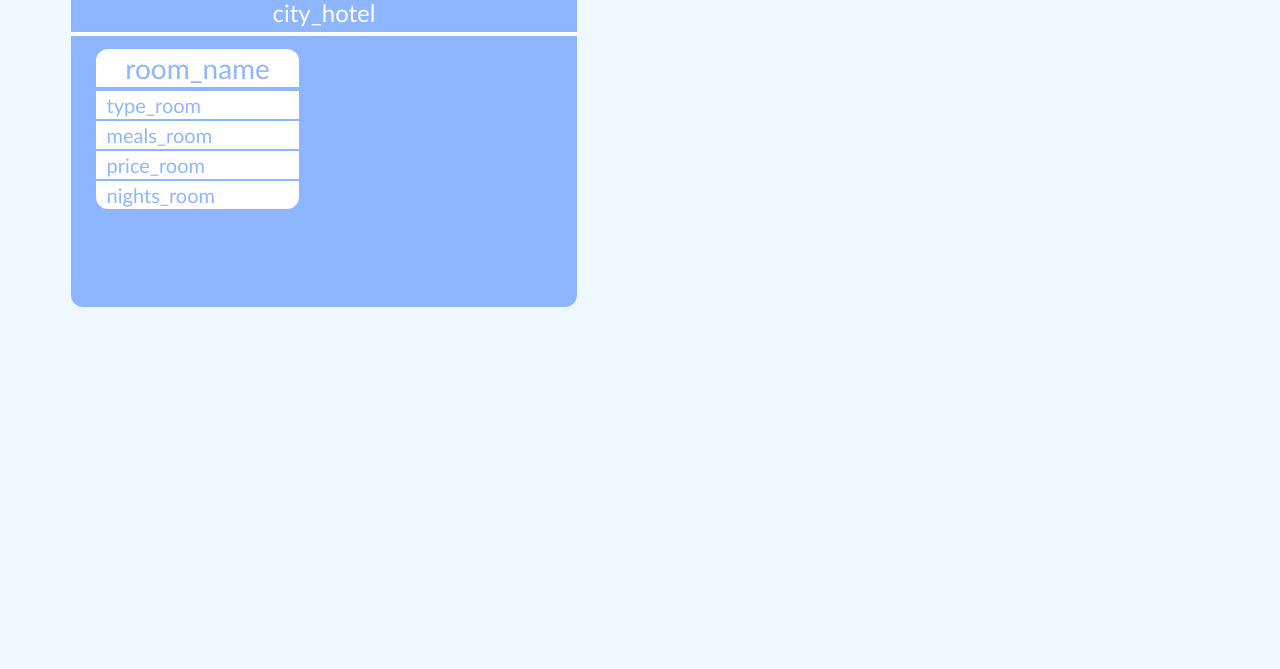
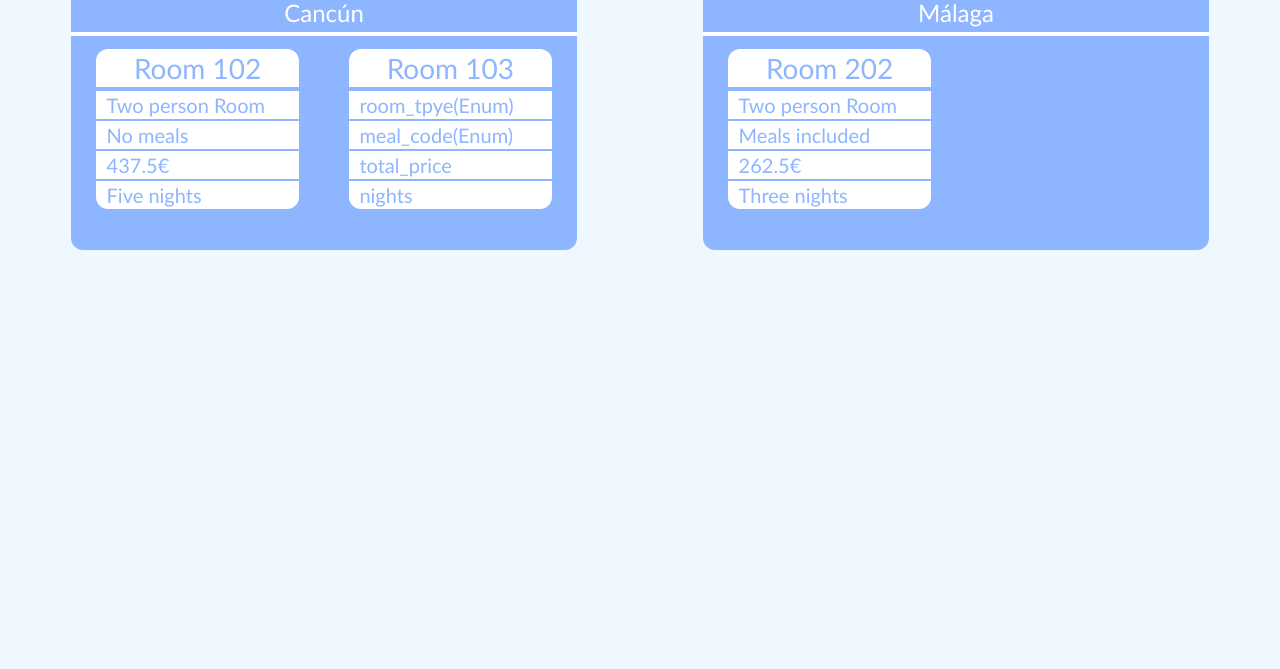
Before and after one commit to Ad0rian/Tests, a plain HTML site: page index.html in a window 1280 px wide. Shown: the part 131-800 px from the top of the page. Drawn offline with Linux system fonts and the light colour scheme; no server answers.

Commit message:
punto1y2

```diff
--- a/bd/data_json.js
+++ b/bd/data_json.js
@@ -1,5 +1,5 @@
 //JSON FILES
-var data =
+var datahotels =
 {
     "hotels": [
         {
--- a/css/styles.css
+++ b/css/styles.css
@@ -38,7 +38,6 @@ body {
         position: relative;
         margin:auto;
         margin-top: 10%;
-        margin-bottom: 10%;
         background-color: #8eb5ff;
         border-radius: 12px;
     }
--- a/src/content.js
+++ b/src/content.js
@@ -1,19 +1,9 @@
-var hotels ='http://www.mocky.io/v2/5e4e43272f00006c0016a52b';
-var reg ='http://www.mocky.io/v2/5e4a7dd02f0000290097d24b';
-$.when(
-    $.getJSON(hotels ),
-    $.getJSON(reg ),
-    ).done(function(datahotels, datareg) {
-        console.log(datahotels);
-        console.log(datareg);
-        initialPage(datahotels,datareg);
-    });
+    initialPage(datahotels);
+function initialPage(datahotels){
+    $('#container_hotels').html('');
+    var hotelslist = datahotels.hotels; //get DATA
 
-function initialPage(datahotels,datareg){
-    $('#container_hotels').html('');
-    var hotelslist = datahotels[0].hotels; //get DATA
     for (var i = 0; i < hotelslist.length; i++){
-
      $('#container_hotels').append(
         '<div id="'+hotelslist[i].code+'" class="sizehotelClass">'+
         '<div id="header_hotel" class="flexhotelClass">'+
@@ -21,7 +11,7 @@ function initialPage(datahotels,datareg){
         '</div>'+
     '<div id="line_sep" class="lineClass"></div>'+
         '<div id="place_hotel" class="flexhotelClass">'+
-               '<div id="city_hotel" class="texthotelClass bfontClass">'+hotelslist[i].location+'</div>'+
+            '<div id="city_hotel" class="texthotelClass bfontClass">'+hotelslist[i].city+'</div>'+
         '</div>'+
         '<div id="line_sep" class="lineClass"></div>'+
             '<div id="hotelcontainer_'+hotelslist[i].code+'" class="gridhotelClass">    '         +
@@ -29,21 +19,23 @@ function initialPage(datahotels,datareg){
     '<div id="code_hotel" class="codehotelClass">'+hotelslist[i].code+'</div>'  +
     '</div>'
         );
-    }
-    var reglist = datareg[0].regimenes; //get DATA
-       console.log(reglist);
-       for (var i = 0; i < reglist.length; i++){
-           $('#hotelcontainer_'+reglist[i].hotel+'').append(
-            '<div id="'+reglist[i].code+'" class="roomhotelClass">'+
-               '<div id="room_name" class="texthotelClass h2fontClass clClass">'+reglist[i].name+'</div>'+
+    var roomslist = hotelslist[i].rooms; //get DATA
+    for (var j = 0; j < roomslist.length; j++){
+        $('#hotelcontainer_'+hotelslist[i].code+'').append(
+            '<div id="room_hotel" class="roomhotelClass">'+
+            '<div id="room_name" class="texthotelClass h2fontClass clClass">'+roomslist[j].name+'</div>'+
             '<div id="line_sep" class="lineClass clClass"></div> '+
-              '<div id="type_room" class="texthotelClass b2fontClass ltClass clClass">'+reglist[i].room_type+'</div>'+
+           '<div id="type_room" class="texthotelClass b2fontClass ltClass clClass">'+roomslist[j].room_type+'</div>'+
             '<div id="line_sep" class="linetinyClass clClass"></div>'+
-               '<div id="price_room" class="texthotelClass b2fontClass ltClass clClass">'+reglist[i].price+' €</div>'+
+            '<div id="meals_room" class="texthotelClass b2fontClass ltClass clClass">'+roomslist[j].meals_plan+'</div>'+
+            '<div id="line_sep" class="linetinyClass clClass"></div>'+
+            '<div id="price_room" class="texthotelClass b2fontClass ltClass clClass">'+roomslist[j].price+'</div>'+
+            '<div id="line_sep" class="linetinyClass clClass"></div>'+
+            '<div id="nights_room" class="texthotelClass b2fontClass ltClass clClass">'+roomslist[j].nights+'</div>'+
         '</div>'+
        '</div>'
            );
 
         }
-
     }
+}
```
Lines whose indentation alone changed are shown as unchanged.
